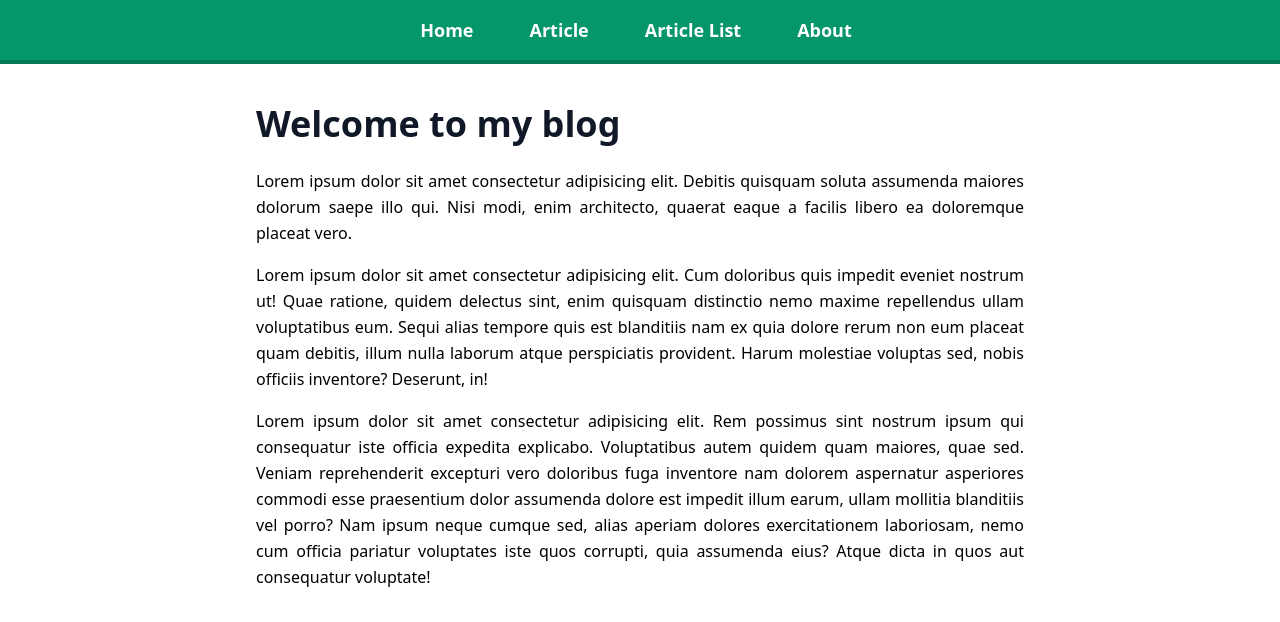
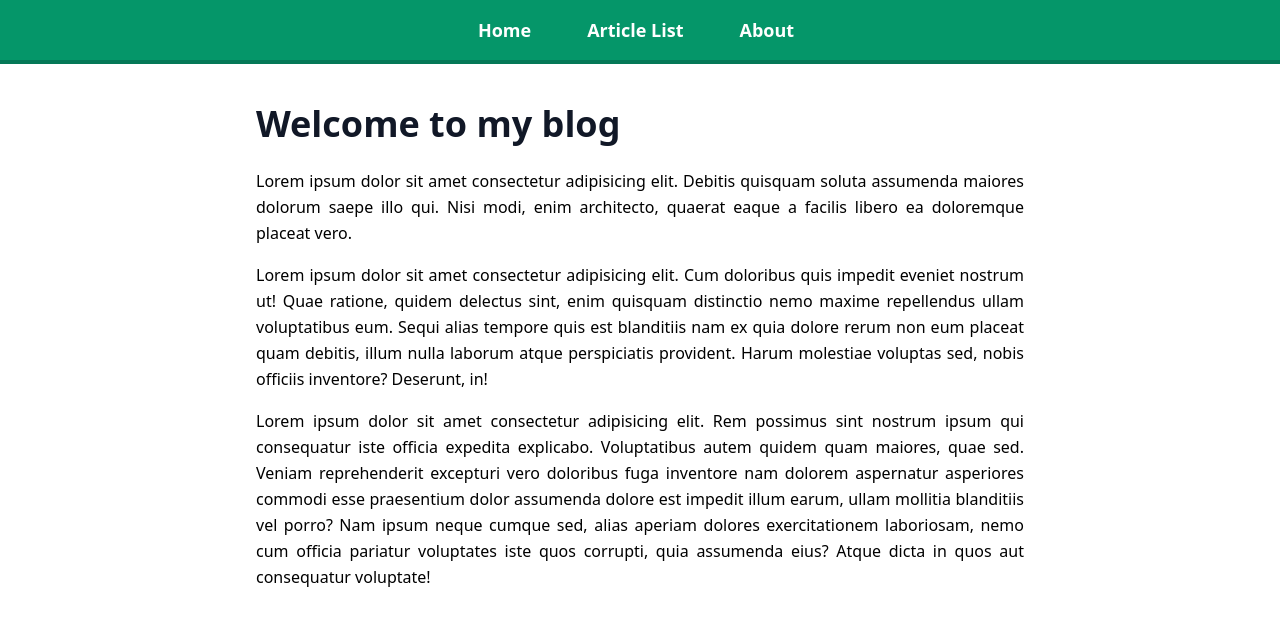
Before and after one commit to mouzong/mern-stack-blog-with-tailwindcss, a React (Create React App) app: page / in a window 1280 px wide. Shown: the top 622 px of the page. Built offline with nearby package versions, Linux system fonts and the light colour scheme.

Commit message:
added other articles section under the article page view

```diff
--- a/src/components/NavBar.js
+++ b/src/components/NavBar.js
@@ -8,11 +8,6 @@
         <li className="inline-block pt-4 pb-4">
           <Link to="/" className="pl-6 pr-8">
             Home
-          </Link>
-        </li>
-        <li className="inline-block pt-4 pb-4">
-          <Link to="/article" className="pl-6 pr-8">
-            Article
           </Link>
         </li>
         <li className="inline-block pt-4 pb-4">
--- a/src/pages/Article.js
+++ b/src/pages/Article.js
@@ -1,15 +1,20 @@
 import React from "react";
+import Articles from "../components/Articles";
 import articleContent from "./article-content";
 
 const Article = ({ match }) => {
   const name = match.params.name;
   const article = articleContent.find((article) => article.name === name);
+  const otherArticles = articleContent.filter(
+    (article) => article.name !== name
+  );
   if (!article)
     return (
       <h1>
         Article <span className=""> {name}</span> does not exist
       </h1>
     );
+
   return (
     <>
       <h1 className="sm:text-4xl text-2xl font-bold mb-6 mt-6 text-gray-900">
@@ -23,6 +28,12 @@
           {paragraph}
         </p>
       ))}
+      <h1 className="sm:text-2x text-xl font-bold mt-4 mb-4 text-gray-900">
+        Other articles
+      </h1>
+      <div className="flex flex-wrap -m-4">
+        <Articles articles={otherArticles} />
+      </div>
     </>
   );
 };
--- a/src/pages/ArticleList.js
+++ b/src/pages/ArticleList.js
@@ -1,5 +1,4 @@
 import React from "react";
-import { Link } from "react-router-dom";
 import Articles from "../components/Articles";
 import articles from "./article-content";
 
```
